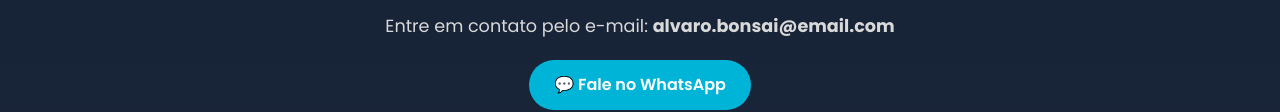
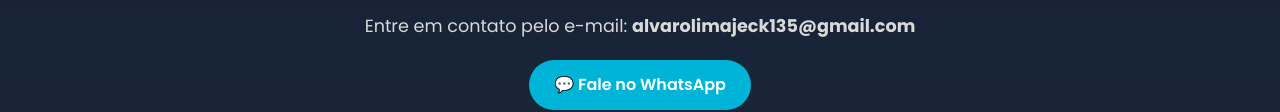
Before and after one commit to Ausoki/meu-site-bonsai, a plain HTML site: page index.html in a window 1280 px wide. Shown: the part 775-887 px from the top of the page. Drawn offline with Linux system fonts and the light colour scheme.

Commit message:
Update index.html

```diff
--- a/index.html
+++ b/index.html
@@ -34,7 +34,7 @@
 
         <section id="contato">
             <h2>Contato</h2>
-            <p>Entre em contato pelo e-mail: <strong>alvaro.bonsai@email.com</strong></p>
+            <p>Entre em contato pelo e-mail: <strong>alvarolimajeck135@gmail.com</strong></p>
             <a class="botao" href="https://wa.me/5585994343998" target="_blank">💬 Fale no WhatsApp</a>
         </section>
     </main>
```
